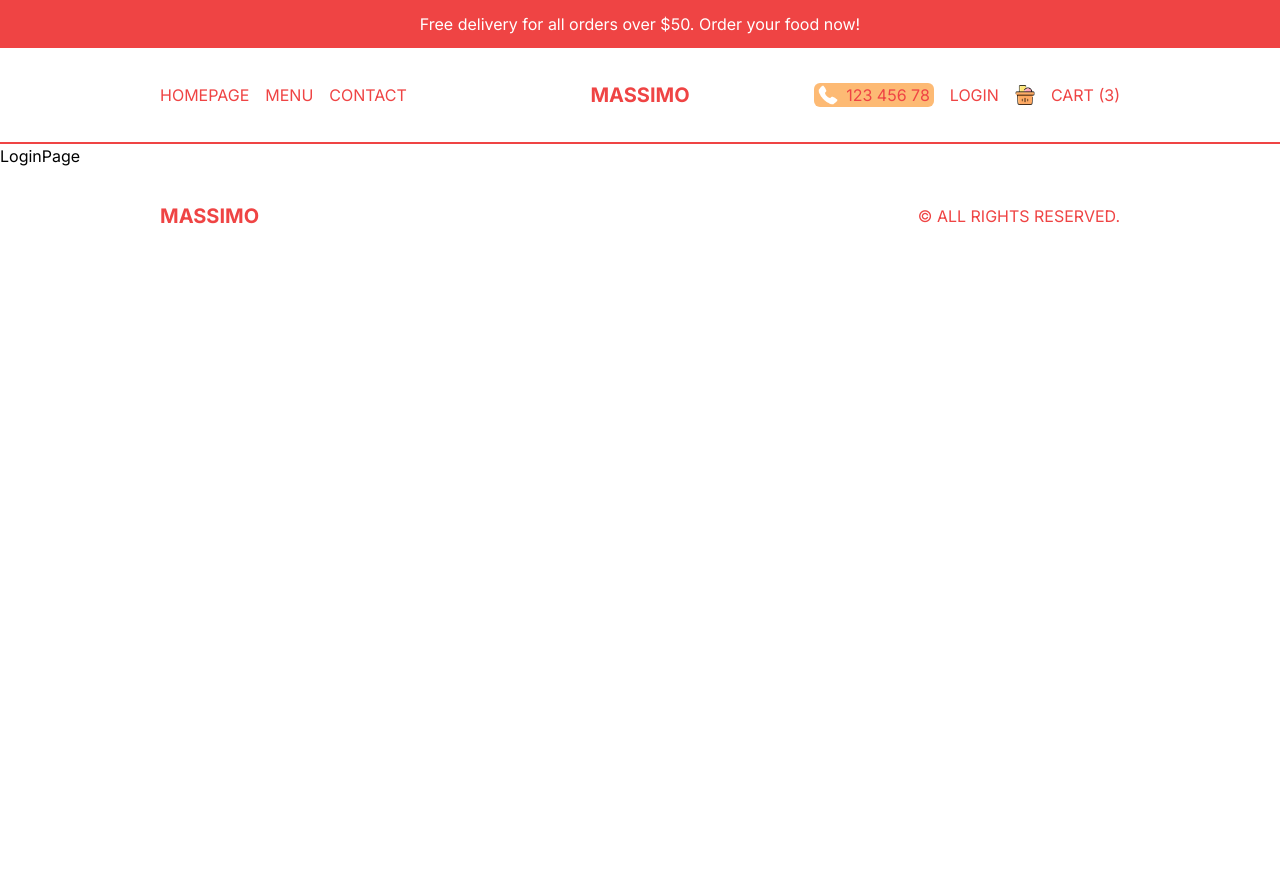
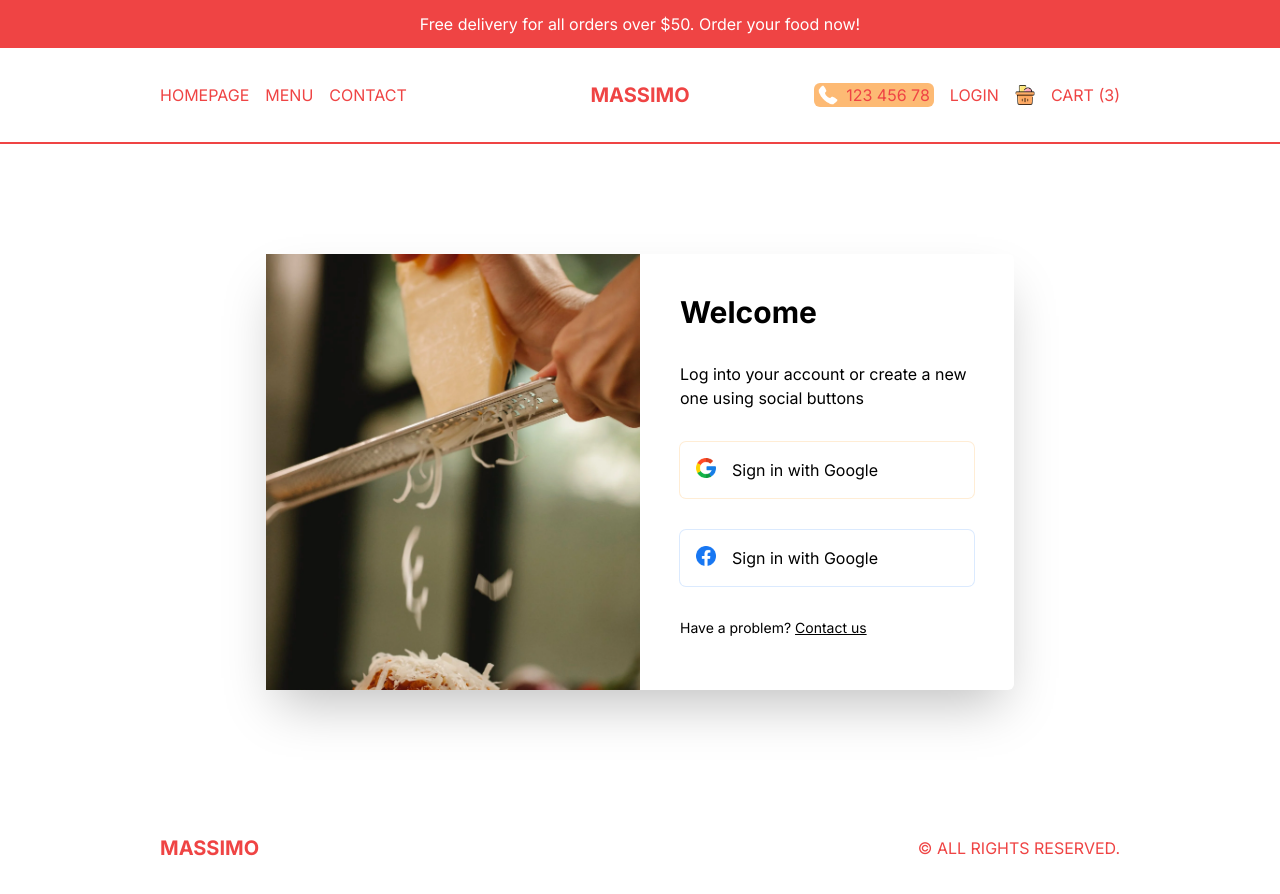
Before and after one commit to jamieleef/restaurant-app, a Next.js app: page /login in a window 1280 px wide. Before the commit the page ends 800 px from the top, so only its background shows below. Built offline with nearby package versions, Linux system fonts and the light colour scheme.

Commit message:
Login Page Design

```diff
--- a/src/app/login/page.tsx
+++ b/src/app/login/page.tsx
@@ -1,5 +1,57 @@
+import Image from "next/image";
+import Link from "next/link";
+
 const LoginPage = () => {
-    return <div>LoginPage</div>;
+    return (
+        <div className="p-4 h-[calc(100vh-6rem)] md:h-[calc(100vh-9rem)] flex items-center justify-center">
+            {/* BOX */}
+            <div className="h-full shadow-2xl rounded-md flex flex-col md:flex-row md:h-[70%] md:w-full lg:w-[60%] 2xl:w-1/2">
+                {/* IMAGE CON. */}
+                <div className="relative h-1/3 w-full md:h-full md:w-1/2">
+                    <Image
+                        src="/loginBg.png"
+                        alt=""
+                        fill
+                        className="object-cover"
+                    />
+                </div>
+                {/* FORM CON. */}
+                <div className="p-10 flex flex-col gap-8 md:w-1/2">
+                    <h1 className="font-bold text-xl xl:text-3xl">Welcome</h1>
+                    <p>
+                        Log into your account or create a new one using social
+                        buttons
+                    </p>
+                    <button className="flex gap-4 p-4 ring-1 ring-orange-100 rounded-md">
+                        <Image
+                            src="/google.png"
+                            alt=""
+                            width={20}
+                            height={20}
+                            className="object-contain"
+                        />
+                        <span>Sign in with Google</span>
+                    </button>
+                    <button className="flex gap-4 p-4 ring-1 ring-blue-100 rounded-md">
+                        <Image
+                            src="/facebook.png"
+                            alt=""
+                            width={20}
+                            height={20}
+                            className="object-contain"
+                        />
+                        <span>Sign in with Google</span>
+                    </button>
+                    <p className="text-sm">
+                        Have a problem?{" "}
+                        <Link className="underline" href="/">
+                            Contact us
+                        </Link>
+                    </p>
+                </div>
+            </div>
+        </div>
+    );
 };
 
 export default LoginPage;
```
